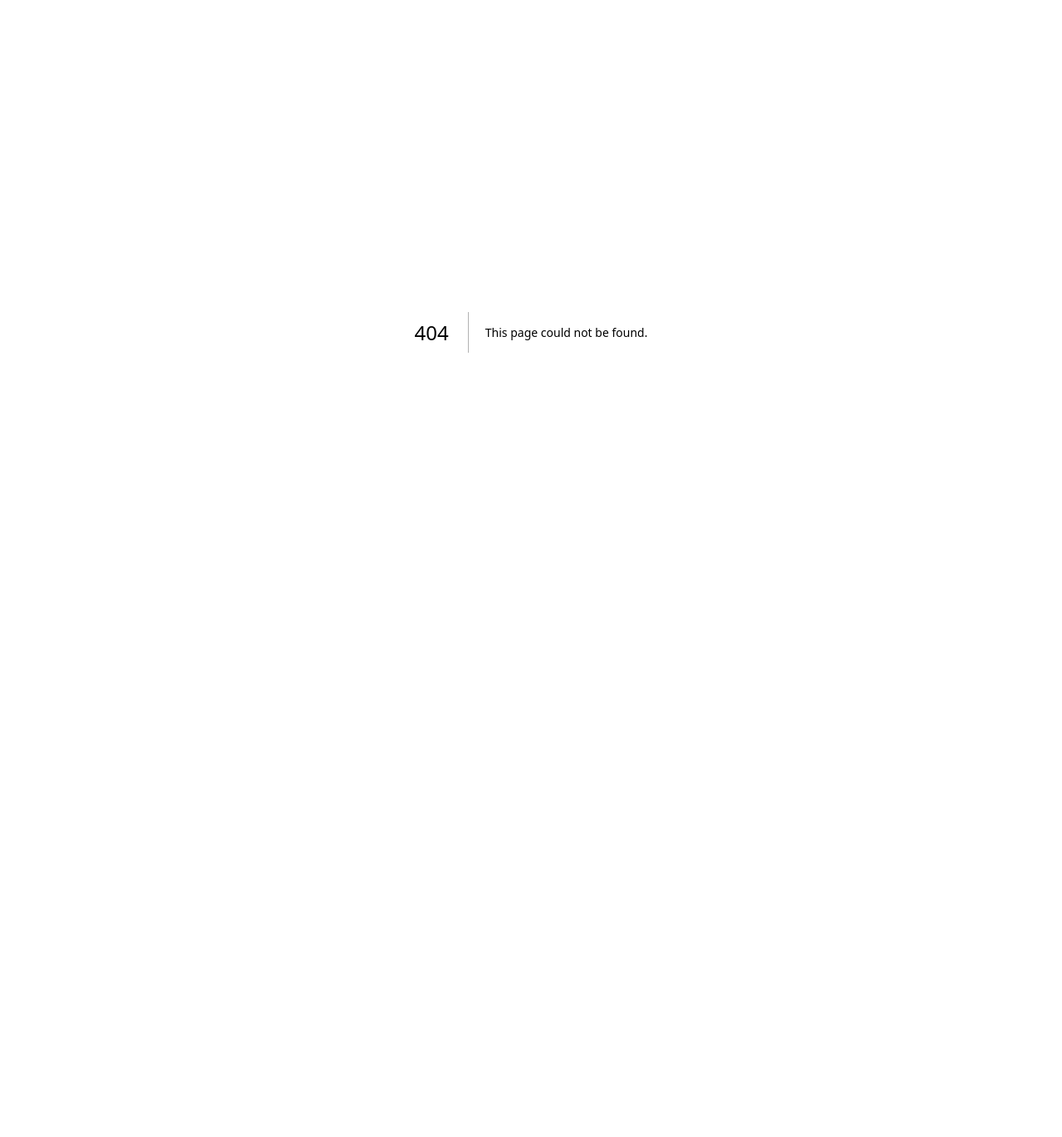
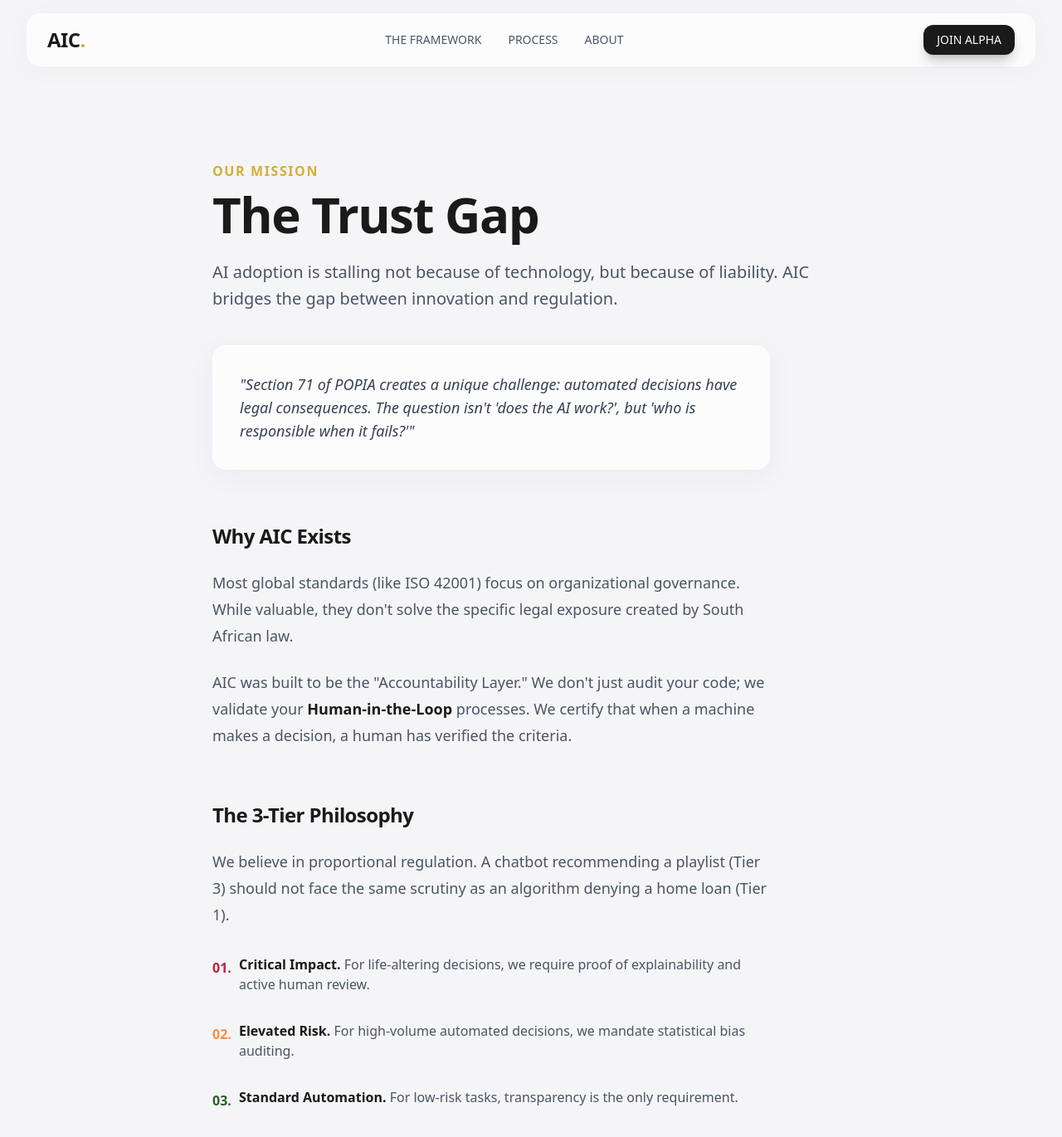
Before and after one commit to z-wilken/aic-platform, a Next.js app in the folder apps/web/: page /about in a window 1280 px wide. Before the commit this address had no page. Shown: the top 1370 px of the page at 83% size. Before the commit the page ends 800 px from the top, so only its background shows below. Built offline with nearby package versions, Linux system fonts and the light colour scheme.

Commit message:
feat: add About page with mission statement and narrative

```diff
--- /dev/null
+++ b/apps/web/app/about/page.tsx
@@ -0,0 +1,57 @@
+import Navbar from '../components/Navbar';
+
+export default function AboutPage() {
+  return (
+    <main className="min-h-screen bg-aic-bg">
+      <Navbar />
+      <div className="py-24 sm:py-32">
+        <div className="mx-auto max-w-7xl px-6 lg:px-8">
+            <div className="mx-auto max-w-3xl">
+                <p className="text-base font-semibold leading-7 text-aic-gold font-mono uppercase tracking-widest">Our Mission</p>
+                <h1 className="mt-2 text-4xl font-bold tracking-tight text-aic-black sm:text-6xl font-serif">
+                    The Trust Gap
+                </h1>
+                <p className="mt-6 text-xl leading-8 text-gray-600 font-serif">
+                    AI adoption is stalling not because of technology, but because of liability. AIC bridges the gap between innovation and regulation.
+                </p>
+
+                <div className="mt-10 max-w-2xl">
+                    <div className="glass-card p-8 rounded-2xl mb-12">
+                        <p className="font-serif text-lg italic text-gray-700">
+                            "Section 71 of POPIA creates a unique challenge: automated decisions have legal consequences. The question isn't 'does the AI work?', but 'who is responsible when it fails?'"
+                        </p>
+                    </div>
+
+                    <h2 className="text-2xl font-bold tracking-tight text-aic-black font-serif mt-16">Why AIC Exists</h2>
+                    <p className="mt-6 text-lg leading-8 text-gray-600 font-serif">
+                        Most global standards (like ISO 42001) focus on organizational governance. While valuable, they don't solve the specific legal exposure created by South African law.
+                    </p>
+                    <p className="mt-6 text-lg leading-8 text-gray-600 font-serif">
+                        AIC was built to be the "Accountability Layer." We don't just audit your code; we validate your <span className="font-bold text-aic-black">Human-in-the-Loop</span> processes. We certify that when a machine makes a decision, a human has verified the criteria.
+                    </p>
+
+                    <h2 className="text-2xl font-bold tracking-tight text-aic-black font-serif mt-16">The 3-Tier Philosophy</h2>
+                    <p className="mt-6 text-lg leading-8 text-gray-600 font-serif">
+                        We believe in proportional regulation. A chatbot recommending a playlist (Tier 3) should not face the same scrutiny as an algorithm denying a home loan (Tier 1).
+                    </p>
+                    <ul className="mt-8 space-y-8 font-serif text-gray-600">
+                        <li className="flex gap-x-3">
+                            <span className="mt-1 h-5 w-5 flex-none text-aic-red font-bold">01.</span>
+                            <span><strong className="font-semibold text-aic-black">Critical Impact.</strong> For life-altering decisions, we require proof of explainability and active human review.</span>
+                        </li>
+                        <li className="flex gap-x-3">
+                            <span className="mt-1 h-5 w-5 flex-none text-aic-orange font-bold">02.</span>
+                            <span><strong className="font-semibold text-aic-black">Elevated Risk.</strong> For high-volume automated decisions, we mandate statistical bias auditing.</span>
+                        </li>
+                        <li className="flex gap-x-3">
+                            <span className="mt-1 h-5 w-5 flex-none text-aic-green font-bold">03.</span>
+                            <span><strong className="font-semibold text-aic-black">Standard Automation.</strong> For low-risk tasks, transparency is the only requirement.</span>
+                        </li>
+                    </ul>
+                </div>
+            </div>
+        </div>
+      </div>
+    </main>
+  );
+}
```
